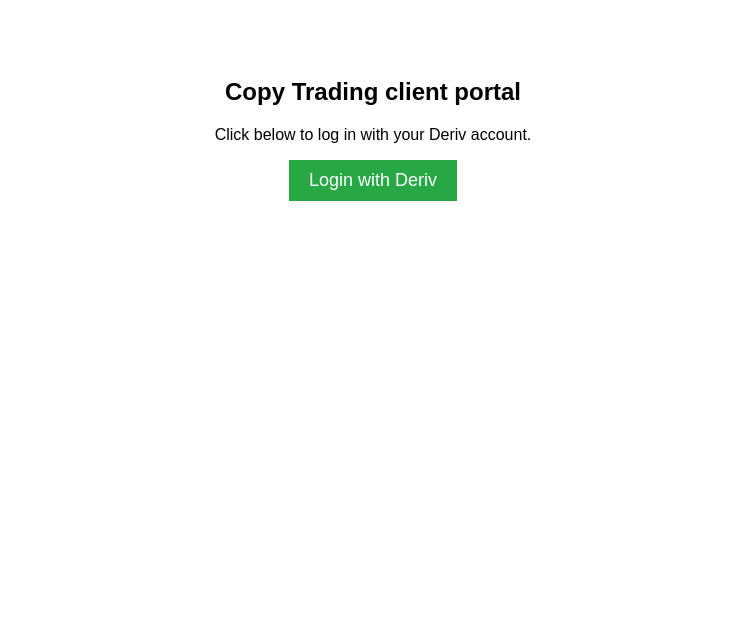
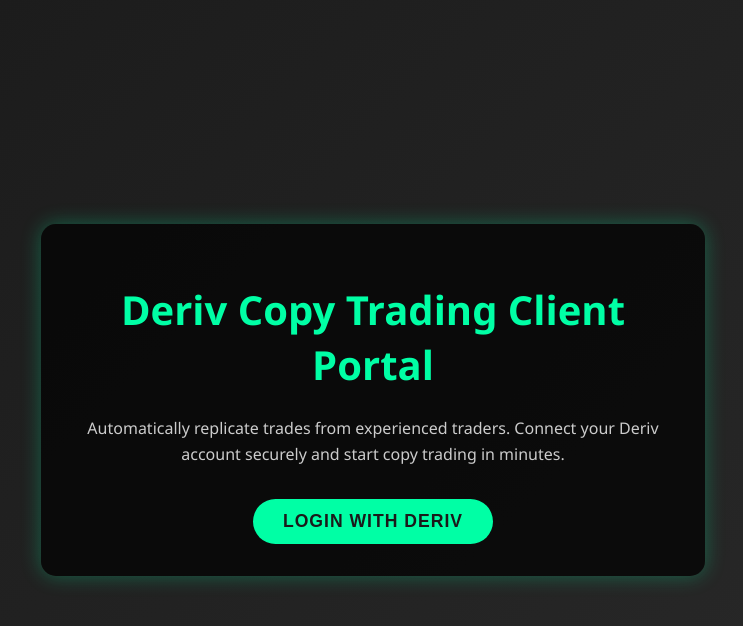
Before and after one commit to CyberPantheon/Copyctraderclient, a plain HTML site: page index.html in a window 1280 px wide. Shown: the whole page, without its empty margins (267-1010 px from the left). Drawn offline with Linux system fonts and the light colour scheme.

Commit message:
Update index.html

```diff
--- a/index.html
+++ b/index.html
@@ -3,30 +3,74 @@
 <head>
     <meta charset="UTF-8">
     <meta name="viewport" content="width=device-width, initial-scale=1.0">
-    <title>Copy Trading Login</title>
+    <title>Deriv Copy Trading</title>
     <style>
-        body { font-family: Arial, sans-serif; text-align: center; padding: 50px; }
-        .btn { padding: 10px 20px; font-size: 18px; background: #28a745; color: white; border: none; cursor: pointer; }
-        .btn:hover { background: #218838; }
+        /* Keep existing styles */
+        body {
+            font-family: 'Segoe UI', Tahoma, Geneva, Verdana, sans-serif;
+            background: linear-gradient(135deg, #1a1a1a 0%, #2a2a2a 100%);
+            height: 100vh;
+            margin: 0;
+            display: flex;
+            justify-content: center;
+            align-items: center;
+            color: #fff;
+        }
+
+        .container {
+            text-align: center;
+            padding: 2rem;
+            background: rgba(0, 0, 0, 0.7);
+            border-radius: 15px;
+            box-shadow: 0 0 20px rgba(0, 255, 165, 0.3);
+            max-width: 600px;
+            width: 90%;
+        }
+
+        h1 {
+            color: #00ffa5;
+            margin-bottom: 1.5rem;
+            font-size: 2.5em;
+        }
+
+        p {
+            color: #ccc;
+            margin-bottom: 2rem;
+            line-height: 1.6;
+        }
+
+        .login-btn {
+            background: #00ffa5;
+            color: #1a1a1a;
+            padding: 12px 30px;
+            border: none;
+            border-radius: 25px;
+            font-size: 1.1em;
+            cursor: pointer;
+            transition: all 0.3s ease;
+            font-weight: 600;
+            text-transform: uppercase;
+            letter-spacing: 1px;
+        }
+
+        .login-btn:hover {
+            transform: translateY(-2px);
+            box-shadow: 0 5px 15px rgba(0, 255, 165, 0.4);
+        }
     </style>
 </head>
 <body>
-
-    <h2>Copy Trading client portal</h2>
-    <p>Click below to log in with your Deriv account.</p>
-    <button id="loginBtn" class="btn">Login with Deriv</button>
+    <div class="container">
+        <h1>Deriv Copy Trading Client Portal</h1>
+        <p>Automatically replicate trades from experienced traders. Connect your Deriv account securely and start copy trading in minutes.</p>
+        <button class="login-btn" onclick="initOAuth()">Login with Deriv</button>
+    </div>
 
     <script>
-        const APP_ID = 66842;
-        document.getElementById("loginBtn").addEventListener("click", () => {
-            window.location.href = `https://oauth.deriv.com/oauth2/authorize?app_id=${APP_ID}`;
-        });
-
-        // Check if user is already logged in and redirect
-        if (localStorage.getItem("masterAccount")) {
-            window.location.href = "client.html";
+        function initOAuth() {
+            const appId = '66842'; // Your full app ID
+            window.location.href = `https://oauth.deriv.com/oauth2/authorize?app_id=${appId}`;
         }
     </script>
-
 </body>
 </html>
```
